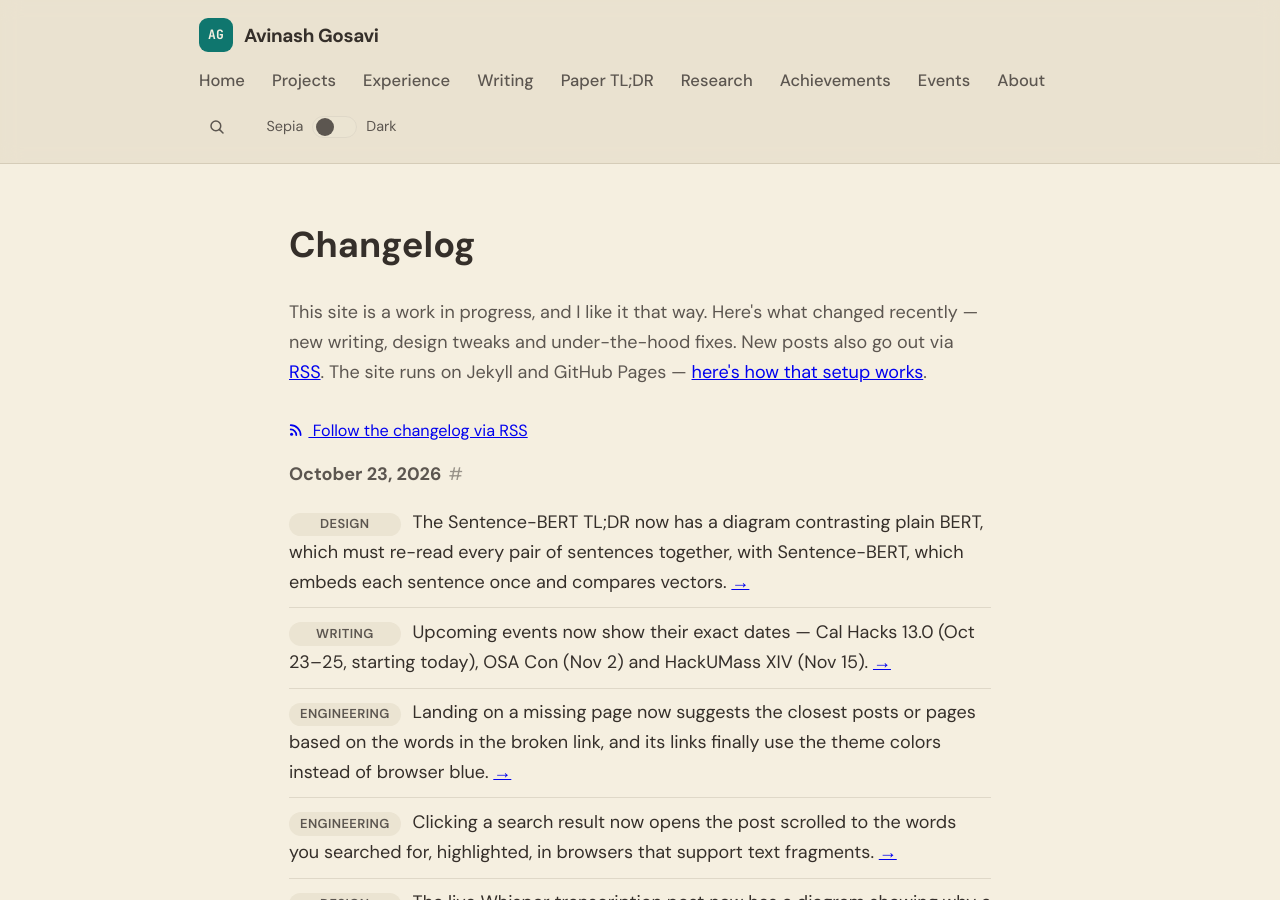
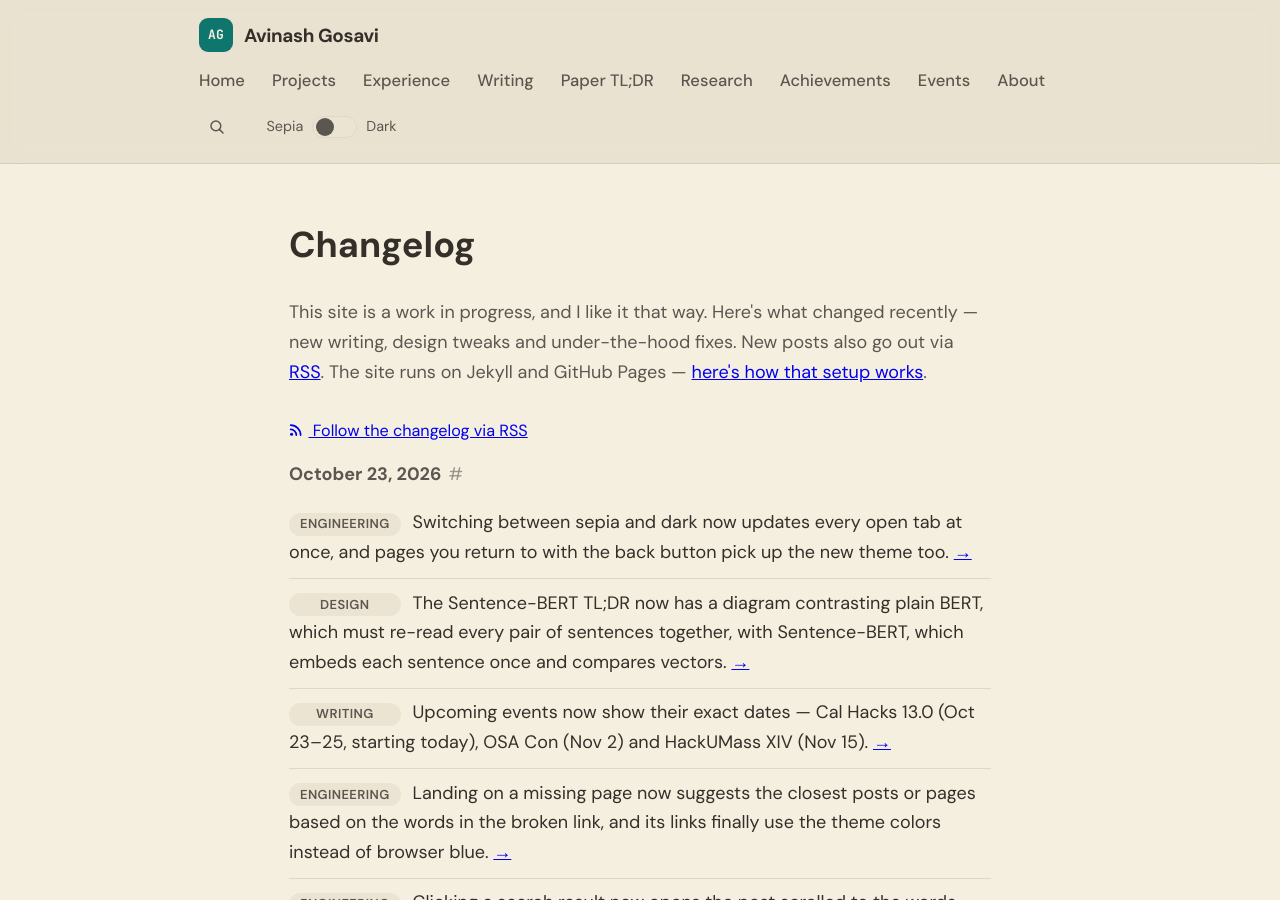
Before and after one commit to aag1091-alt/avinashgosavi.com, a Jekyll site: the page built from changelog.md, in a window 1280 px wide and 900 px high. Built offline with Jekyll 4.4.1, drawn with Linux system fonts in a browser that asks for light colours.

Commit message:
Engineering: sync theme across open tabs and bfcache restores
Co-Authored-By: Claude <noreply@anthropic.com>

```diff
--- a/_data/changelog.yml
+++ b/_data/changelog.yml
@@ -1,5 +1,9 @@
 # Public changelog shown on /changelog and (latest 3) on the homepage.
 # Newest first. desk: Writing | Design | Engineering
+- date: 2026-10-23
+  desk: Engineering
+  text: Switching between sepia and dark now updates every open tab at once, and pages you return to with the back button pick up the new theme too.
+  link: /
 - date: 2026-10-23
   desk: Design
   text: The Sentence-BERT TL;DR now has a diagram contrasting plain BERT, which must re-read every pair of sentences together, with Sentence-BERT, which embeds each sentence once and compares vectors.
--- a/_includes/theme-toggle.html
+++ b/_includes/theme-toggle.html
@@ -19,9 +19,9 @@
     try { localStorage.setItem(STORAGE_KEY, theme); } catch (e) {}
   }
 
-  function apply(theme) {
+  function apply(theme, fromStorage) {
     document.body.className = 'theme-' + theme;
-    setStored(theme);
+    if (!fromStorage) setStored(theme);
     var isDark = theme === 'dark';
     SLIDER.setAttribute('aria-checked', isDark ? 'true' : 'false');
     SLIDER.classList.toggle('is-dark', isDark);
@@ -42,5 +42,19 @@
   SLIDER.addEventListener('click', function() {
     apply(SLIDER.getAttribute('aria-checked') === 'true' ? 'sepia' : 'dark');
   });
+
+  /* Keep every open tab in step: another tab toggled the theme (storage event),
+     or this page came back from the back/forward cache after a toggle elsewhere. */
+  function syncFromStore() {
+    var t = getStored();
+    var now = SLIDER.getAttribute('aria-checked') === 'true' ? 'dark' : 'sepia';
+    if ((t === 'dark' || t === 'sepia') && t !== now) apply(t, true);
+  }
+  window.addEventListener('storage', function(e) {
+    if (e.key === STORAGE_KEY) syncFromStore();
+  });
+  window.addEventListener('pageshow', function(e) {
+    if (e.persisted) syncFromStore();
+  });
 })();
 </script>
```
